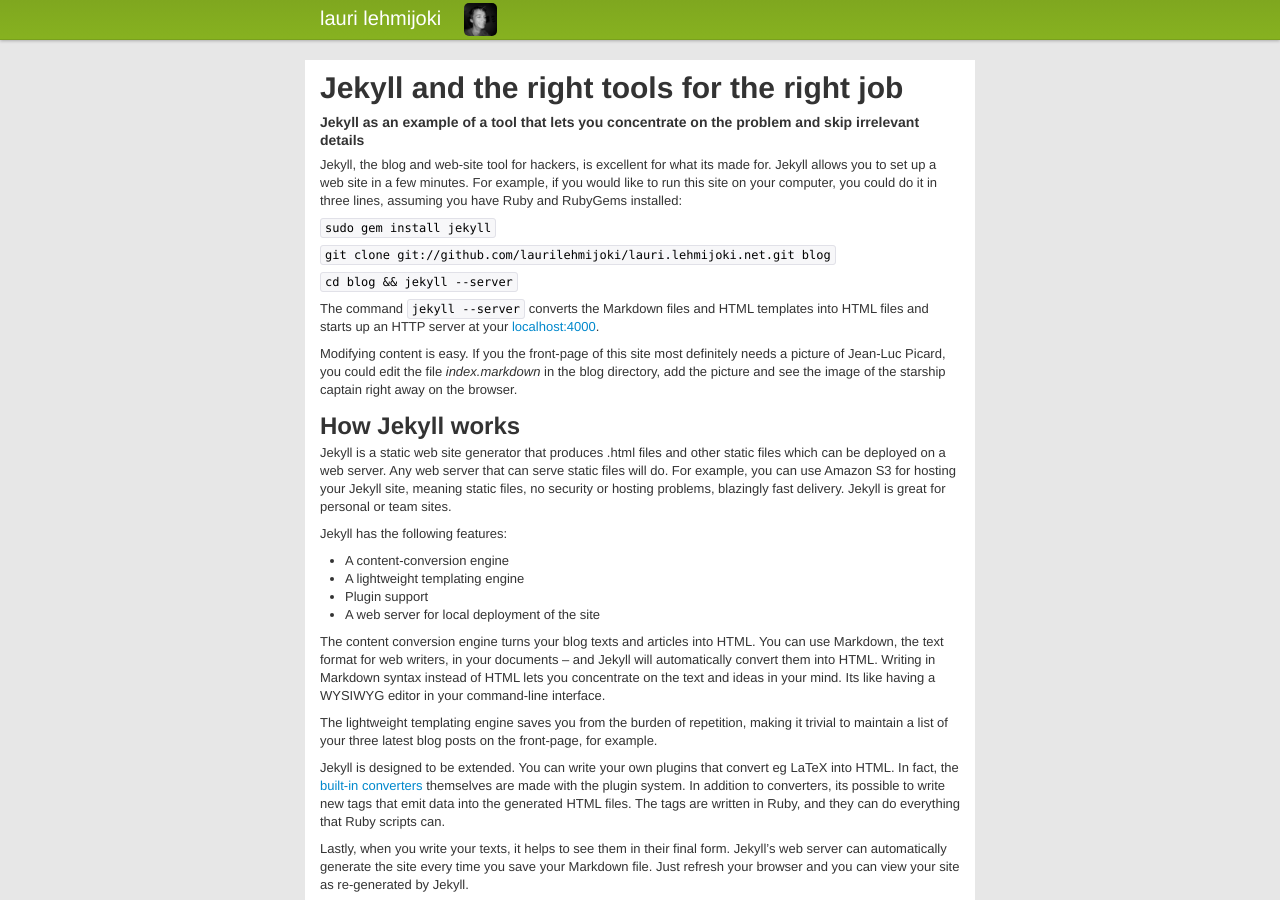
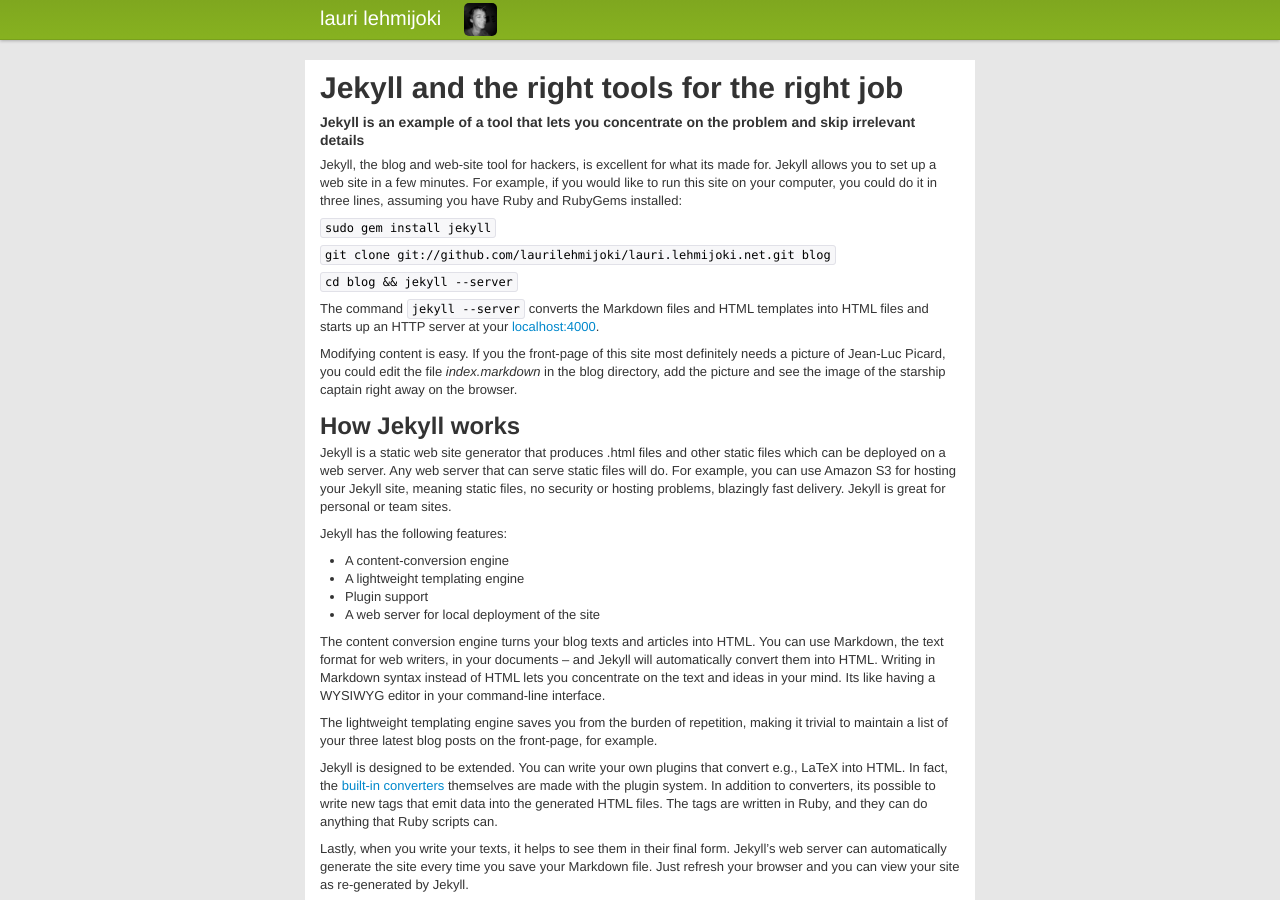
Before and after one commit to laurilehmijoki/lauri.lehmijoki.net, a Jekyll site: the page built from en/nerd/_posts/2012-03-27-jekyll-and-right-tools-for-right-job.markdown, in a window 1280 px wide and 900 px high. Built offline with Jekyll 4.4.1, drawn with Linux system fonts in a browser that asks for light colours.

Commit message:
English corrections

```diff
--- a/en/nerd/_posts/2012-03-27-jekyll-and-right-tools-for-right-job.markdown
+++ b/en/nerd/_posts/2012-03-27-jekyll-and-right-tools-for-right-job.markdown
@@ -5,7 +5,7 @@ published: true
 ---
 # {{ page.title }}
 
-#### Jekyll as an example of a tool that lets you concentrate on the problem and skip irrelevant details
+#### Jekyll is an example of a tool that lets you concentrate on the problem and skip irrelevant details
 
 Jekyll, the blog and web-site tool for hackers, is excellent for what its made
 for. Jekyll allows you to set up a web site in a few minutes. For example, if
@@ -53,11 +53,11 @@ making it trivial to maintain a list of your three latest blog posts on the
 front-page, for example.
 
 Jekyll is designed to be extended. You can write your own plugins that convert
-eg LaTeX into HTML. In fact, the [built-in
+e.g., LaTeX into HTML. In fact, the [built-in
 converters](https://github.com/mojombo/jekyll/tree/master/lib/jekyll/converters)
 themselves are made with the plugin system. In addition to converters, its
 possible to write new tags that emit data into the generated HTML files. The
-tags are written in Ruby, and they can do everything that Ruby scripts can.
+tags are written in Ruby, and they can do anything that Ruby scripts can.
 
 Lastly, when you write your texts, it helps to see them in their final form.
 Jekyll's web server can automatically generate the site every time you save your
```
